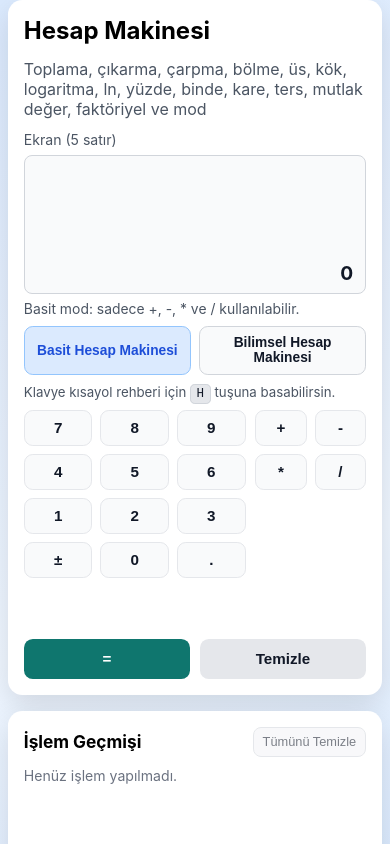
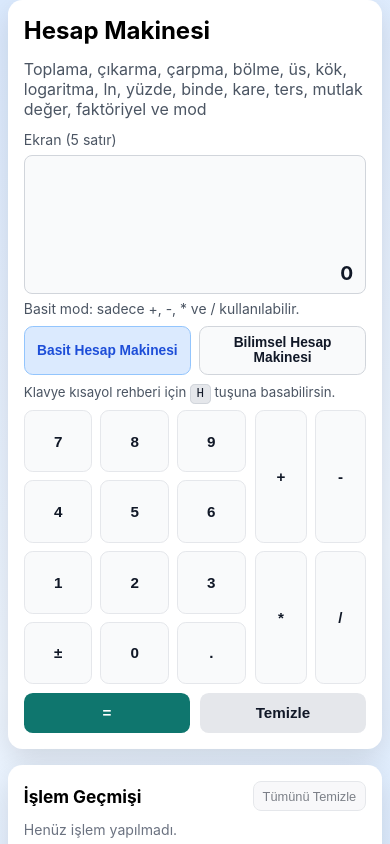
Before and after one commit to alikizilirmak/reactWithTypeScript, a React (Vite) app: page / in a window 390 px wide. Shown: the top 844 px of the page. Built offline with nearby package versions, Linux system fonts and the light colour scheme.

Commit message:
Unify number pad height with scientific keypad
Co-authored-by: Ali Kızılırmak <akzlrmk.1990@gmail.com>

```diff
--- a/src/App.css
+++ b/src/App.css
@@ -14,6 +14,8 @@
 }
 
 .calculator {
+  --scientific-keypad-height: calc(8 * 30px + 7 * 0.5rem);
+
   width: 100%;
   min-height: var(--panel-height);
   padding: var(--panel-padding);
@@ -138,21 +140,21 @@
   grid-template-columns: 2fr 1fr;
   gap: 0.6rem;
   align-self: start;
-  align-items: start;
-  min-height: 0;
+  align-items: stretch;
+  min-height: var(--scientific-keypad-height);
 }
 
 .number-pad,
 .operator-pad {
   display: grid;
   gap: 0.5rem;
+  height: 100%;
   min-height: 0;
 }
 
 .number-pad {
   grid-template-columns: repeat(3, minmax(0, 1fr));
   grid-template-rows: repeat(4, minmax(36px, 1fr));
-  align-self: start;
 }
 
 .operator-pad {
@@ -445,4 +447,8 @@
     --panel-height: clamp(520px, 74vh, 700px);
     grid-template-columns: 1fr;
   }
+
+  .calculator {
+    --scientific-keypad-height: calc(8 * 28px + 7 * 0.45rem);
+  }
 }
```
